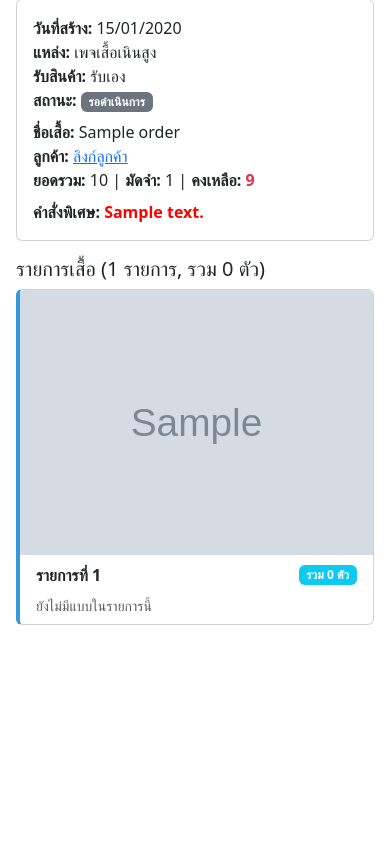
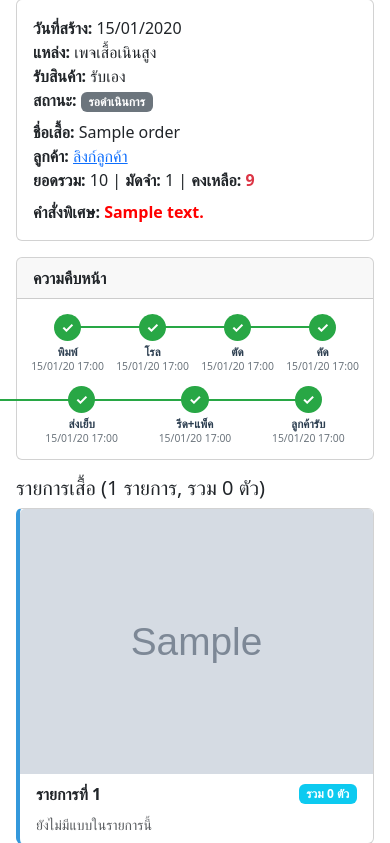
Before and after one commit to zoftdown/Claude-201-Order-V1, a Django app: page /1/ in a window 390 px wide. Shown: the part 193-1036 px from the top of the page. Before the commit the page ends 818 px from the top, so only its background shows below. Run offline with Django 5.2, Linux system fonts and the light colour scheme; a user stored in the database is signed in; tables that the repository leaves empty hold one stand-in row (values such as "Sample post"); grey boxes marked "Sample" are stand-in pictures; data that the repository does not hold is empty.

Commit message:
feat(detail): stage progress timeline above the items section
The detail page used to drop the user straight from the order
header into the items list — no indication of where the order is
in production. Add a 7-step timeline pulled from Order's stage
timestamps, between ข้อมูลออร์เดอร์ and รายการเสื้อ:

  พิมพ์ → โรล → ตัด → คัด → ส่งเย็บ → รีด+แพ็ค → ลูกค้ารับ / ส่งของ

The terminal step swaps between awaiting_pickup_at and shipped_at
based on order.delivery_method so a row is never shown that
doesn't apply.

Stages with a timestamp render green ✓ + date/time. The first
empty stage renders as the orange "current" ring (⏳). Later
empty stages render as a dim ○. No info about WHO clicked each
stage — just the date and time.

Visible to everyone who can already read the detail page (admin
+ production dept users + viewer dept).

views.py: small _build_detail_timeline helper that walks the seven
timestamp fields once and tags each entry with done/current/pending.
order_detail passes the list to the template via stage_timeline.

order_detail.html: inline <style> block scopes the timeline CSS to
this template (mobile breakpoint at 600 px). The connector line
between two dots flips to green only when both adjacent stages are
done (or done + current), so an unfinished stage visually "cuts"
the chain.

Note on field names: the model uses *_done_at / sent_to_tailors_at,
not the printed_at / rolled_at / sent_to_sewer_at the spec guessed.
The "กลับจากเย็บ" stage has no field in Order and was skipped.

Co-Authored-By: Claude Opus 4.7 (1M context) <noreply@anthropic.com>

```diff
--- a/orders/views.py
+++ b/orders/views.py
@@ -270,10 +270,48 @@ def order_edit(request, pk):
     ))
 
 
+def _build_detail_timeline(order):
+    """Stage progress widget for the detail page.
+
+    Returns one dict per stage with 'state' in {done, current, pending}.
+    The first stage without a timestamp becomes 'current'; later empty
+    stages are 'pending'. The terminal stage depends on delivery_method
+    so we never show both shipped + awaiting_pickup at once.
+    """
+    stages = [
+        ('พิมพ์',     order.print_done_at),
+        ('โรล',       order.roll_done_at),
+        ('ตัด',       order.cut_done_at),
+        ('คัด',       order.sort_done_at),
+        ('ส่งเย็บ',    order.sent_to_tailors_at),
+        ('รีด+แพ็ค', order.packed_at),
+    ]
+    if order.delivery_method == 'ส่ง':
+        stages.append(('ส่งของ', order.shipped_at))
+    else:
+        stages.append(('ลูกค้ารับ', order.awaiting_pickup_at))
+
+    timeline = []
+    current_seen = False
+    for label, ts in stages:
+        if ts:
+            state = 'done'
+        elif not current_seen:
+            state = 'current'
+            current_seen = True
+        else:
+            state = 'pending'
+        timeline.append({'label': label, 'timestamp': ts, 'state': state})
+    return timeline
+
+
 @viewer_or_login_required
 def order_detail(request, pk):
     order = get_object_or_404(Order, pk=pk)
-    return render(request, 'orders/order_detail.html', {'order': order})
+    return render(request, 'orders/order_detail.html', {
+        'order': order,
+        'stage_timeline': _build_detail_timeline(order),
+    })
 
 
 @viewer_or_login_required
--- a/templates/orders/order_detail.html
+++ b/templates/orders/order_detail.html
@@ -63,6 +63,103 @@
     </div>
 </div>
 
+{# ============== Stage progress timeline (Phase 1.8) ============== #}
+<style>
+    .stage-timeline {
+        display: flex;
+        gap: 0;
+        align-items: stretch;
+        flex-wrap: wrap;
+    }
+    .stage-item {
+        flex: 1 1 0;
+        min-width: 90px;
+        position: relative;
+        text-align: center;
+        padding: 0.5rem 0.25rem;
+        background: #fff;
+    }
+    .stage-item + .stage-item::before {
+        content: '';
+        position: absolute;
+        top: 1.4rem;
+        left: -50%;
+        width: 100%;
+        height: 3px;
+        background: #dee2e6;
+        z-index: 0;
+    }
+    .stage-item.done + .stage-item.done::before,
+    .stage-item.done + .stage-item.current::before {
+        background: #28a745;
+    }
+    .stage-icon {
+        position: relative;
+        z-index: 1;
+        width: 2rem;
+        height: 2rem;
+        line-height: 2rem;
+        border-radius: 50%;
+        margin: 0 auto 0.25rem;
+        font-weight: 700;
+        font-size: 1rem;
+        display: inline-block;
+        background: #e9ecef;
+        color: #adb5bd;
+    }
+    .stage-item.done .stage-icon {
+        background: #28a745;
+        color: #fff;
+    }
+    .stage-item.current .stage-icon {
+        background: #fff;
+        color: #fd7e14;
+        border: 3px solid #fd7e14;
+        line-height: 1.7rem;
+        box-shadow: 0 0 0 4px rgba(253, 126, 20, 0.15);
+    }
+    .stage-label {
+        font-size: 0.8rem;
+        font-weight: 600;
+        color: #6c757d;
+        line-height: 1.2;
+    }
+    .stage-item.done .stage-label { color: #2c3e50; }
+    .stage-item.current .stage-label { color: #fd7e14; font-weight: 700; }
+    .stage-time {
+        font-size: 0.72rem;
+        color: #6c757d;
+        margin-top: 0.15rem;
+        line-height: 1.15;
+    }
+    @media (max-width: 600px) {
+        .stage-item { min-width: 70px; padding: 0.4rem 0.15rem; }
+        .stage-icon { width: 1.7rem; height: 1.7rem; line-height: 1.7rem; font-size: 0.9rem; }
+        .stage-item.current .stage-icon { line-height: 1.4rem; }
+        .stage-label { font-size: 0.72rem; }
+        .stage-time { font-size: 0.65rem; }
+        .stage-item + .stage-item::before { top: 1.2rem; height: 2px; }
+    }
+</style>
+<div class="card mb-3">
+    <div class="card-header py-2"><strong>ความคืบหน้า</strong></div>
+    <div class="card-body py-2 px-2">
+        <div class="stage-timeline">
+            {% for stage in stage_timeline %}
+            <div class="stage-item {{ stage.state }}">
+                <div class="stage-icon" aria-hidden="true">
+                    {% if stage.state == 'done' %}✓{% elif stage.state == 'current' %}⏳{% else %}○{% endif %}
+                </div>
+                <div class="stage-label">{{ stage.label }}</div>
+                {% if stage.timestamp %}
+                <div class="stage-time">{{ stage.timestamp|date:"d/m/y H:i" }}</div>
+                {% endif %}
+            </div>
+            {% endfor %}
+        </div>
+    </div>
+</div>
+
 <h5>รายการเสื้อ ({{ order.items.count }} รายการ, รวม {{ order.total_qty }} ตัว)</h5>
 
 {% for item in order.items.all %}
```
